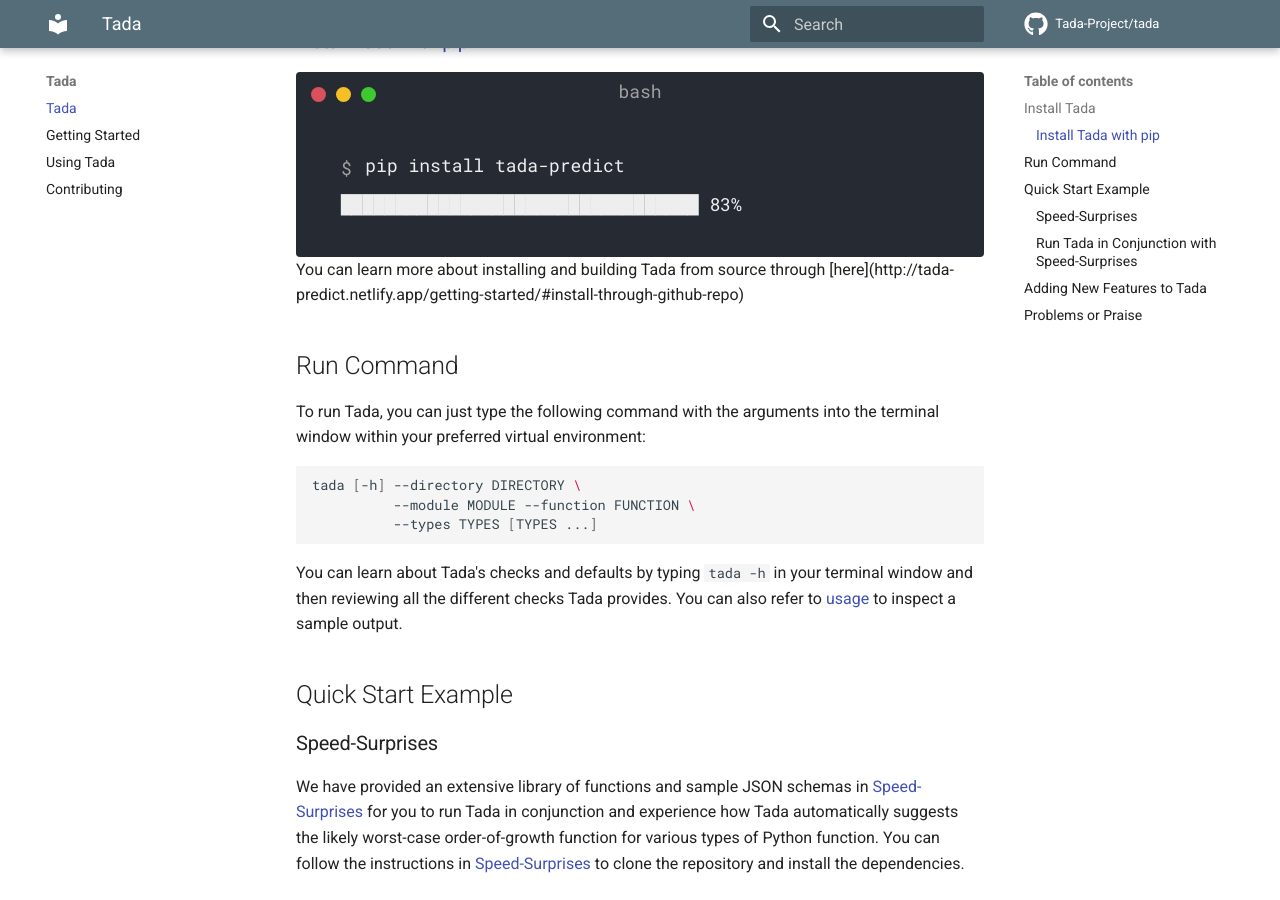
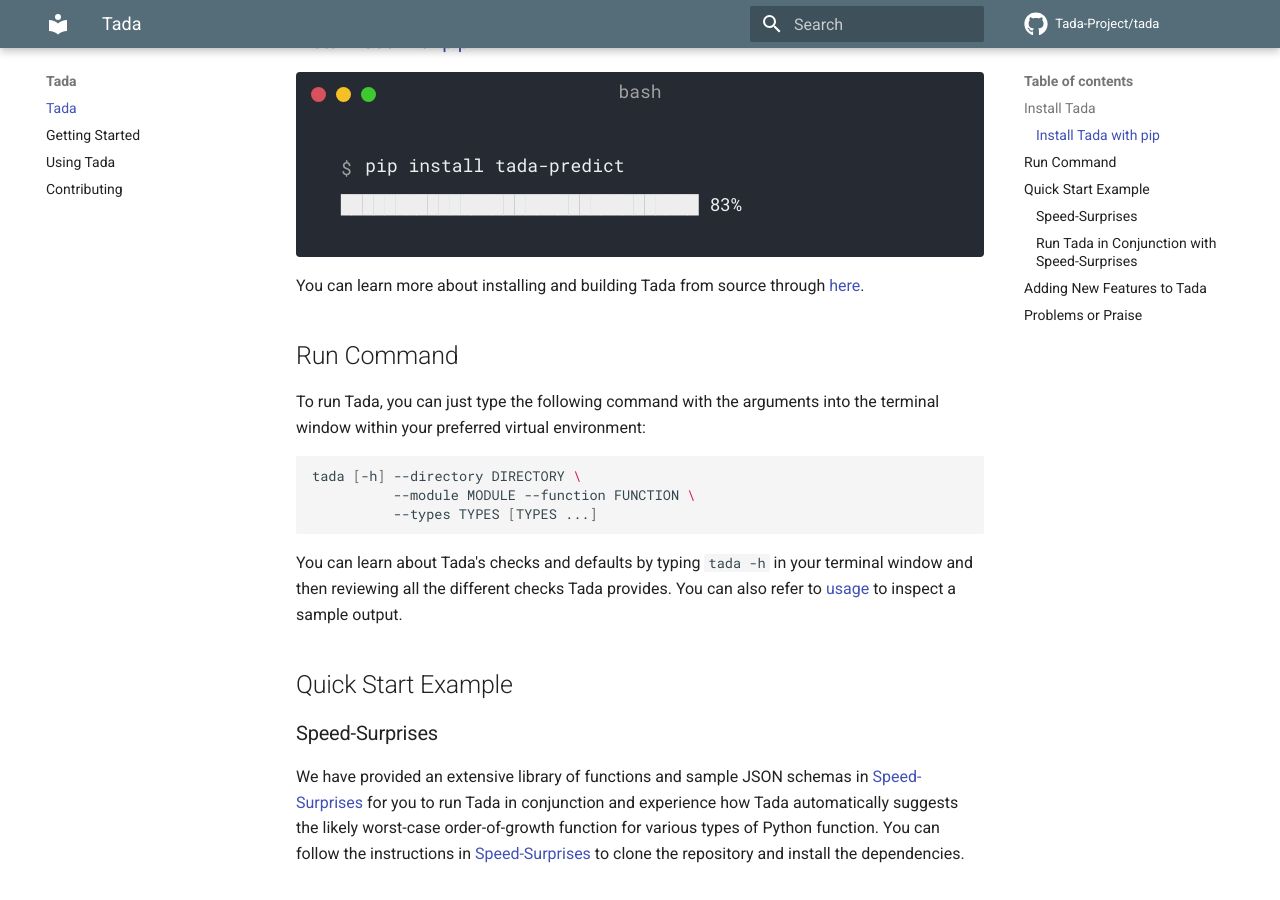
Before and after one commit to Tada-Project/tada, an MkDocs documentation site: the page built from docs/index.md, in a window 1280 px wide and 900 px high, scrolled down 525 px. Built offline with MkDocs 1.6.1 and Material for MkDocs 9.7.7, drawn with Linux system fonts in a browser that asks for light colours; comment, search, counter and statistics services are not loaded.

Commit message:
Fix a bug in index

````diff
--- a/docs/index.md
+++ b/docs/index.md
@@ -26,10 +26,10 @@
 Successfully installed tada-predict
 ```
 
+</div>
+
 You can learn more about installing and building Tada from source through
-[here](http://tada-predict.netlify.app/getting-started/#install-through-github-repo)
-
-</div>
+[here](http://tada-predict.netlify.app/getting-started/#install-through-github-repo).
 
 ## Run Command
 
````
